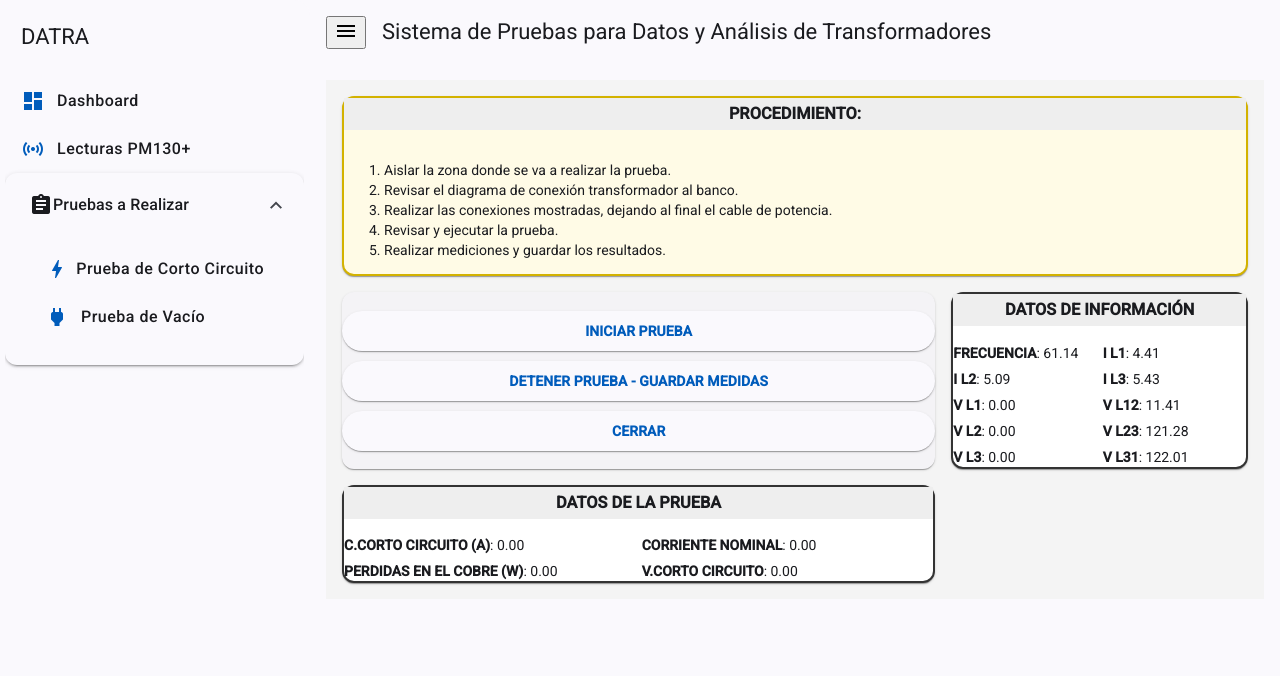
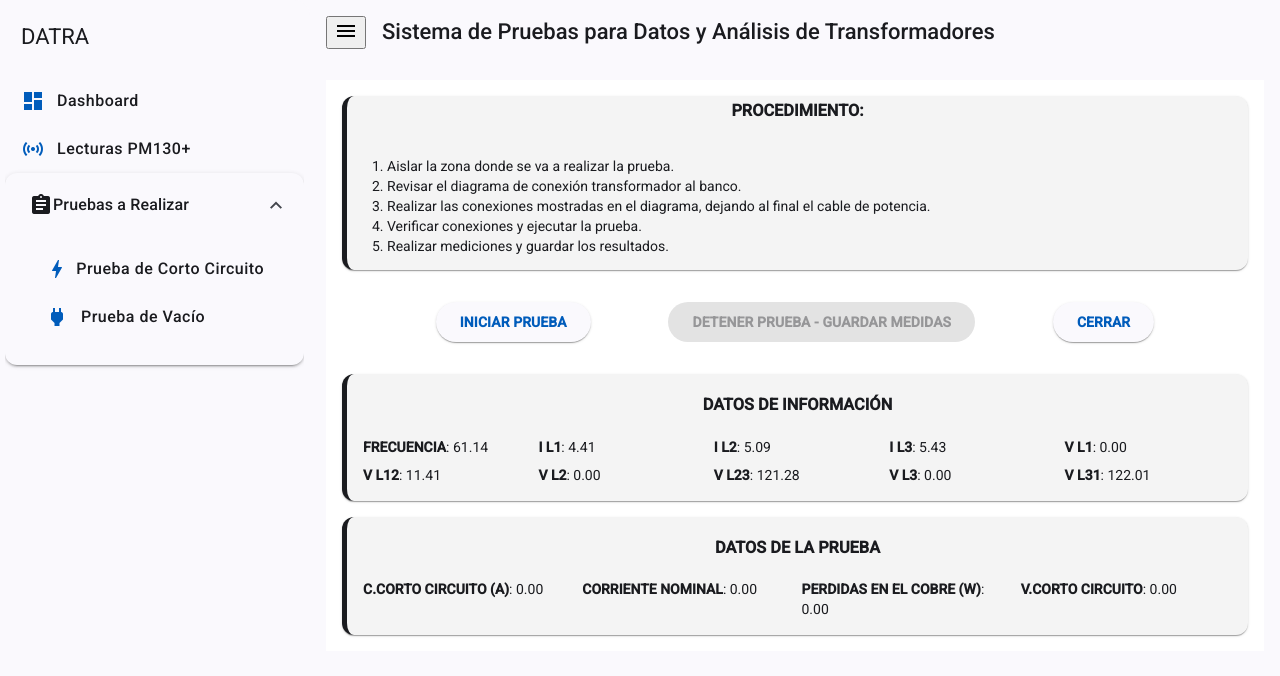
Before and after one commit to vjceballosj/datra, an Angular app in the folder frontend/: page /prueba-corto in a window 1280 px wide. Shown: the top 676 px of the page. Built offline with nearby package versions, Linux system fonts and the light colour scheme.

Commit message:
Update boards styles

```diff
--- a/frontend/src/app/layout/main-layout/main-layout.component.html
+++ b/frontend/src/app/layout/main-layout/main-layout.component.html
@@ -46,7 +46,7 @@
       <button mat-icon-button (click)="drawer.toggle()" class="menu-button">
         <mat-icon>menu</mat-icon>
       </button>
-      <span class="toolbar-title">Sistema de Pruebas para Datos y Análisis de Transformadores</span>
+      <span class="toolbar-title">{{ toolbarTitle }}</span>
     </mat-toolbar>
 
     <!-- Aquí se cargarán las páginas -->
--- a/frontend/src/app/layout/main-layout/main-layout.component.scss
+++ b/frontend/src/app/layout/main-layout/main-layout.component.scss
@@ -16,6 +16,11 @@
   z-index: 1000;
 }
 
+.toolbar-title {
+  transition: opacity 0.3s ease;
+  font-weight: 500;
+}
+
 .menu-button {
   margin-right: 16px;
 }
--- a/frontend/src/app/layout/main-layout/main-layout.component.ts
+++ b/frontend/src/app/layout/main-layout/main-layout.component.ts
@@ -1,10 +1,11 @@
-import { Component } from '@angular/core';
+import { Component, OnInit } from '@angular/core';
 import { MatSidenav, MatSidenavContainer, MatSidenavContent } from "@angular/material/sidenav";
 import { MatToolbar } from "@angular/material/toolbar";
 import { MatListModule } from "@angular/material/list";
 import { MatIcon } from '@angular/material/icon';
-import { RouterLink, RouterOutlet } from '@angular/router';
+import { NavigationEnd, Router, RouterLink, RouterOutlet } from '@angular/router';
 import { MatExpansionModule } from '@angular/material/expansion';
+import { filter } from 'rxjs';
 
 
 
@@ -14,6 +15,34 @@ import { MatExpansionModule } from '@angular/material/expansion';
   templateUrl: './main-layout.component.html',
   styleUrl: './main-layout.component.scss'
 })
-export class MainLayoutComponent {
+export class MainLayoutComponent implements OnInit {
+  toolbarTitle = 'Sistema de Pruebas para Datos y Análisis de Transformadores';
 
+  constructor(private router: Router) {}
+
+  ngOnInit(): void {
+    // Escuchar los cambios de ruta
+    this.router.events.pipe(
+      filter(event => event instanceof NavigationEnd)
+    ).subscribe((event: any) => {
+      this.updateToolbarTitle(event.urlAfterRedirects);
+    });
+  }
+
+  /**
+   * Actualiza el título según la ruta actual.
+   */
+  updateToolbarTitle(url: string): void {
+    if (url.includes('/dashboard')) {
+      this.toolbarTitle = 'Sistema de Pruebas para Datos y Análisis de Transformadores';
+    } else if (url.includes('/lecturas')) {
+      this.toolbarTitle = 'Lecturas PM130+';
+    } else if (url.includes('/prueba-corto')) {
+      this.toolbarTitle = 'Prueba de Corto Circuito';
+    } else if (url.includes('/prueba-vacio')) {
+      this.toolbarTitle = 'Prueba de Vacío';
+    } else {
+      this.toolbarTitle = 'Sistema de Pruebas DATRA'; // título por defecto
+    }
+  }
 }
--- a/frontend/src/app/pages/lecturas/lecturas.component.scss
+++ b/frontend/src/app/pages/lecturas/lecturas.component.scss
@@ -7,7 +7,7 @@
 
 .sensor-card {
   text-align: center;
-  border-radius: 12px;
+  border-radius: 8px;
   transition: transform 0.2s ease, box-shadow 0.2s ease;
 
   &:hover {
--- a/frontend/src/app/pages/pruebas/corto-circuito/corto-circuito.component.html
+++ b/frontend/src/app/pages/pruebas/corto-circuito/corto-circuito.component.html
@@ -6,18 +6,25 @@
     <ol>
       <li>Aislar la zona donde se va a realizar la prueba.</li>
       <li>Revisar el diagrama de conexión transformador al banco.</li>
-      <li>Realizar las conexiones mostradas, dejando al final el cable de potencia.</li>
-      <li>Revisar y ejecutar la prueba.</li>
+      <li>Realizar las conexiones mostradas en el diagrama, dejando al final el cable de potencia.</li>
+      <li>Verificar conexiones y ejecutar la prueba.</li>
       <li>Realizar mediciones y guardar los resultados.</li>
     </ol>
   </mat-card>
 
-  <!-- Cuadro de botones -->
-  <mat-card class="botonera">
-    <button mat-raised-button color="primary" (click)="iniciarPrueba()">INICIAR PRUEBA</button>
-    <button mat-raised-button color="warn" (click)="detenerPrueba()">DETENER PRUEBA - GUARDAR MEDIDAS</button>
-    <button mat-raised-button color="accent" (click)="cerrar()">CERRAR</button>
-  </mat-card>
+   <div class="actions">
+    <button mat-raised-button color="primary" (click)="iniciarPrueba()" [disabled]="pruebaActiva">
+      INICIAR PRUEBA
+    </button>
+
+    <button mat-raised-button color="warn" (click)="detenerPrueba()" [disabled]="!pruebaActiva">
+      DETENER PRUEBA - GUARDAR MEDIDAS
+    </button>
+
+    <button mat-raised-button color="accent" (click)="cerrar()">
+      CERRAR
+    </button>
+  </div>
 
   <!-- Cuadro de lecturas -->
   <mat-card class="lecturas">
@@ -38,5 +45,4 @@
       </div>
     </div>
   </mat-card>
-
 </div>
--- a/frontend/src/app/pages/pruebas/corto-circuito/corto-circuito.component.scss
+++ b/frontend/src/app/pages/pruebas/corto-circuito/corto-circuito.component.scss
@@ -1,47 +1,43 @@
 .contenedor-prueba {
   display: grid;
-  grid-template-columns: 2fr 1fr;
-  grid-template-rows: auto auto;
-  gap: 16px;
-  padding: 16px;
-  background-color: #f4f4f4;
+  padding: 1rem;
+  background: #fff;
 }
 
 .procedimiento {
-  grid-column: 1 / span 2;
-  background-color: #fffbe6;
-  border: 2px solid #d3b200;
+  border-left: 5px solid;
+  background-color: #f4f4f4;
+  margin-bottom: 1rem;
 }
 
-.botonera {
+// título procedimiento
+h3 {
+  text-align: center;
+  padding: 5px;
+  margin-top: 0;
+  font-weight: bold;
+}
+
+.actions {
   display: flex;
-  flex-direction: column;
-  gap: 10px;
-  justify-content: center;
-  align-items: stretch;
+  justify-content: space-evenly;
+  padding: 1rem;
 
   button {
     font-weight: bold;
   }
 }
 
-.lecturas, .calculados {
-  background: #ffffff;
-  border: 2px solid #333;
-
+.lecturas,
+.calculados {
+  border-left: 5px solid;
+  margin-top: 1rem;
+  padding: 1rem;
+  background: #f4f4f4;
 }
 
 .grid {
   display: grid;
-  grid-template-columns: repeat(2, 1fr);
-  gap: 6px;
-  font-size: 14px;
+  grid-template-columns: repeat(auto-fit, minmax(140px, 1fr));
+  gap: 0.5rem;
 }
-
-h3 {
-  background-color: #eee;
-  text-align: center;
-  padding: 6px;
-  margin-top: 0;
-  font-weight: bold;
-}
--- a/frontend/src/app/pages/pruebas/corto-circuito/corto-circuito.component.ts
+++ b/frontend/src/app/pages/pruebas/corto-circuito/corto-circuito.component.ts
@@ -4,6 +4,7 @@ import { MatCardModule } from '@angular/material/card';
 import { MatButtonModule } from '@angular/material/button';
 import { DecimalPipe } from '@angular/common';
 import { MeasurementService } from '../../../core/services/measurement.service';
+import { Router } from '@angular/router';
 
 
 @Component({
@@ -36,7 +37,9 @@ export class CortoCircuitoComponent implements OnInit {
     'PERDIDAS EN EL COBRE (W)': 0
   };
 
-  constructor(private measurementService: MeasurementService) { }
+  constructor(private measurementService: MeasurementService, private router: Router) { }
+
+  pruebaActiva = false;
 
   ngOnInit(): void {
     // Simulación de lecturas en tiempo real (luego reemplazamos con API)
@@ -53,14 +56,17 @@ export class CortoCircuitoComponent implements OnInit {
   }
 
   iniciarPrueba() {
+    this.pruebaActiva = true;
     console.log('✅ Prueba iniciada');
   }
 
   detenerPrueba() {
+    this.pruebaActiva = false;
     console.log('🛑 Prueba detenida y datos guardados');
   }
 
   cerrar() {
     console.log('🔒 Prueba cerrada');
+    this.router.navigate(['/dashboard']);
   }
 }
--- a/frontend/src/app/pages/pruebas/vacio/vacio.component.html
+++ b/frontend/src/app/pages/pruebas/vacio/vacio.component.html
@@ -1,15 +1,15 @@
 <div class="vacio-container">
-  <h2 class="title">PRUEBA DE VACÍO</h2>
 
+  <!-- Cuadro de procedimiento -->
   <mat-card class="procedimiento">
     <h3>PROCEDIMIENTO:</h3>
     <ol>
-      <li>AISLAR LA ZONA DONDE SE VA A REALIZAR LA PRUEBA</li>
-      <li>REVISAR DIAGRAMA DE CONEXIÓN TRANSFORMADOR AL BANCO</li>
-      <li>REALIZAR LAS CONEXIONES MOSTRADAS EN EL DIAGRAMA</li>
-      <li>VERIFICAR CONEXIONES Y EJECUTAR LA PRUEBA</li>
-      <li>UNA VEZ SE OBTENGAN MEDIDAS, DETENER PRUEBA Y GUARDAR</li>
-      <li>GUARDAR RESULTADOS</li>
+      <li>Aislar la zona donde se va a realizar la prueba.</li>
+      <li>Revisar el diagrama de conexión transformador al banco.</li>
+      <li>Realizar las conexiones mostradas en el diagrama.</li>
+      <li>Verificar conexiones y ejecutar la prueba.</li>
+      <li>Una vez se obtengan medidas, detener prueba y guardar.</li>
+      <li>Guardar los resultados.</li>
     </ol>
   </mat-card>
 
--- a/frontend/src/app/pages/pruebas/vacio/vacio.component.scss
+++ b/frontend/src/app/pages/pruebas/vacio/vacio.component.scss
@@ -1,45 +1,39 @@
 .vacio-container {
+  display: grid;
   padding: 1rem;
-  background: #f9f9f9;
+  background: #fff;
 }
 
-.title {
-  text-align: center;
-  font-weight: bold;
-  color: #000;
+.procedimiento {
+  border-left: 5px solid;
+  background-color: #f4f4f4;
   margin-bottom: 1rem;
 }
 
-.procedimiento {
-  border: 2px solid #000;
-  background-color: #fff;
-  margin-bottom: 1rem;
-
-  h3 {
-    margin-bottom: 0.5rem;
-  }
-
-  li {
-    font-size: 0.9rem;
-    line-height: 1.4;
-  }
+// título procedimiento
+h3 {
+  text-align: center;
+  padding: 5px;
+  margin-top: 0;
+  font-weight: bold;
 }
 
 .actions {
   display: flex;
   justify-content: space-evenly;
-  margin-bottom: 1rem;
+  padding: 1rem;
 
   button {
     font-weight: bold;
   }
 }
 
-.resultados, .lecturas {
-  border: 2px solid #000;
+.resultados,
+.lecturas {
+  border-left: 5px solid;
   margin-top: 1rem;
   padding: 1rem;
-  background: #fff;
+  background: #f4f4f4;
 }
 
 .grid {
@@ -47,7 +41,3 @@
   grid-template-columns: repeat(auto-fit, minmax(140px, 1fr));
   gap: 0.5rem;
 }
-
-strong {
-  color: #333;
-}
```
